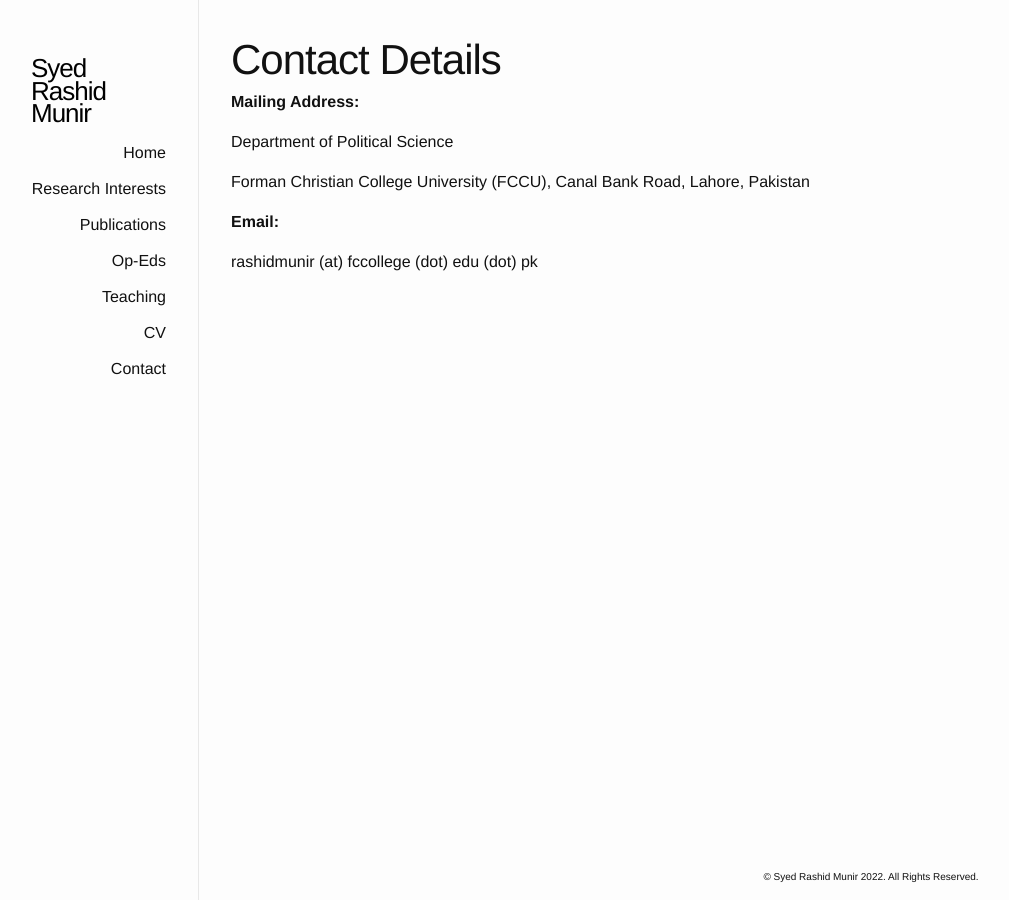
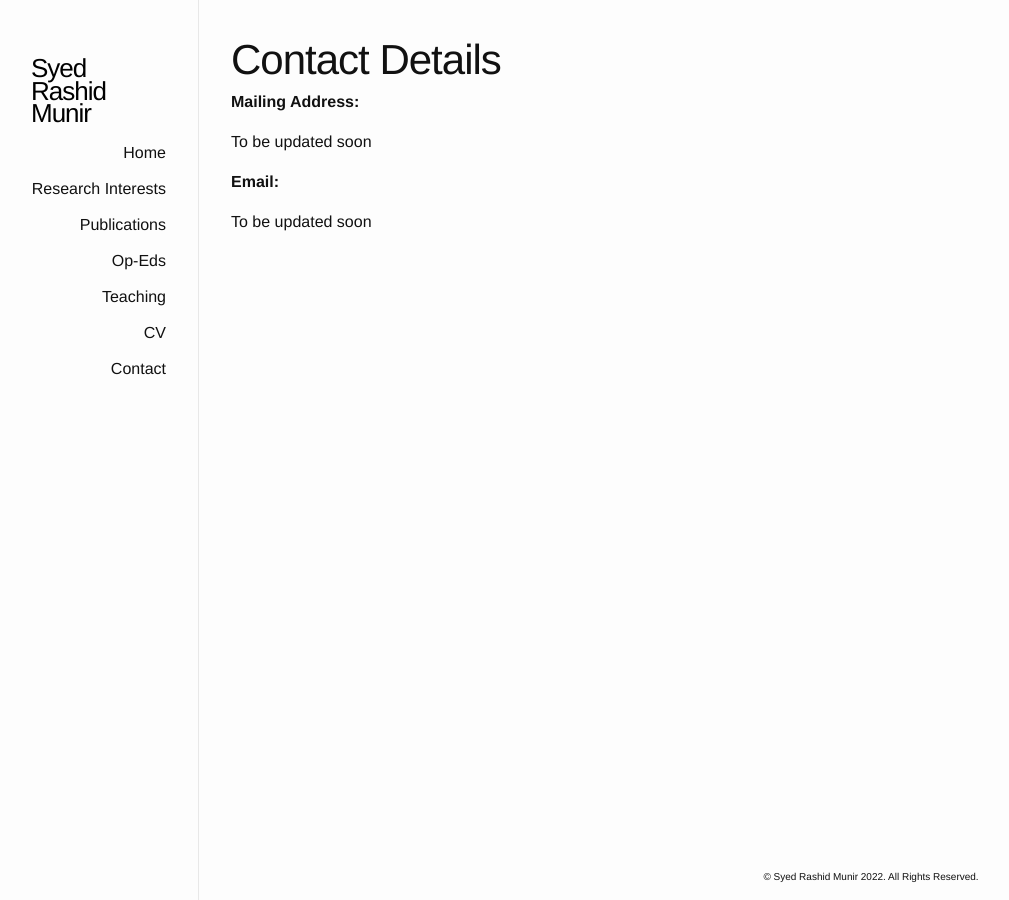
Before and after one commit to srmunir/srmunir.github.io, a Jekyll site: the page built from contact.md, in a window 1280 px wide. Shown: the whole page, without its empty margins (191-1200 px from the left). Built offline with Jekyll 4.4.1, drawn with Linux system fonts in a browser that asks for light colours.

Commit message:
updated contact details

```diff
--- a/contact.md
+++ b/contact.md
@@ -5,11 +5,8 @@ permalink: /contact/
 ---
 **Mailing Address:**
 
-Department of Political Science
-
-Forman Christian College University (FCCU),
-Canal Bank Road, Lahore, Pakistan
+To be updated soon
 
 **Email:**
 
-rashidmunir (at) fccollege (dot) edu (dot) pk
+To be updated soon
```
